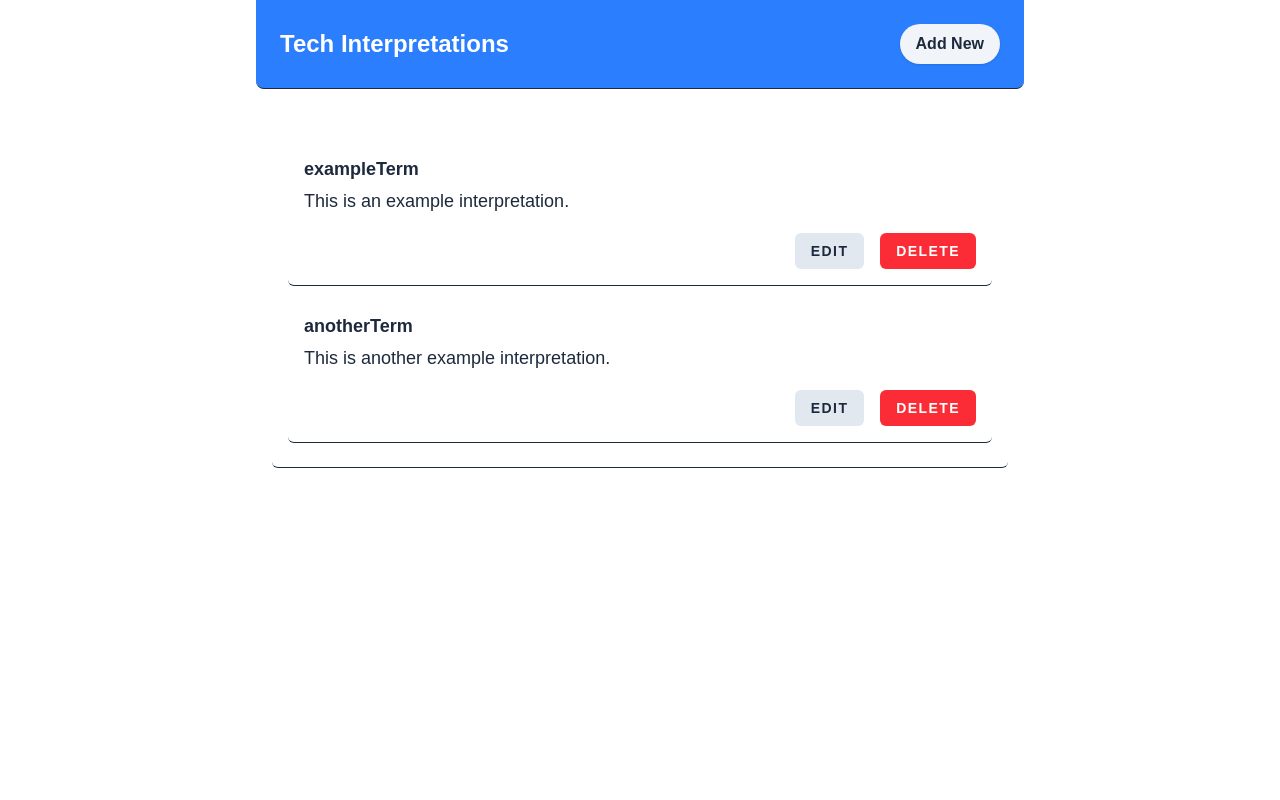
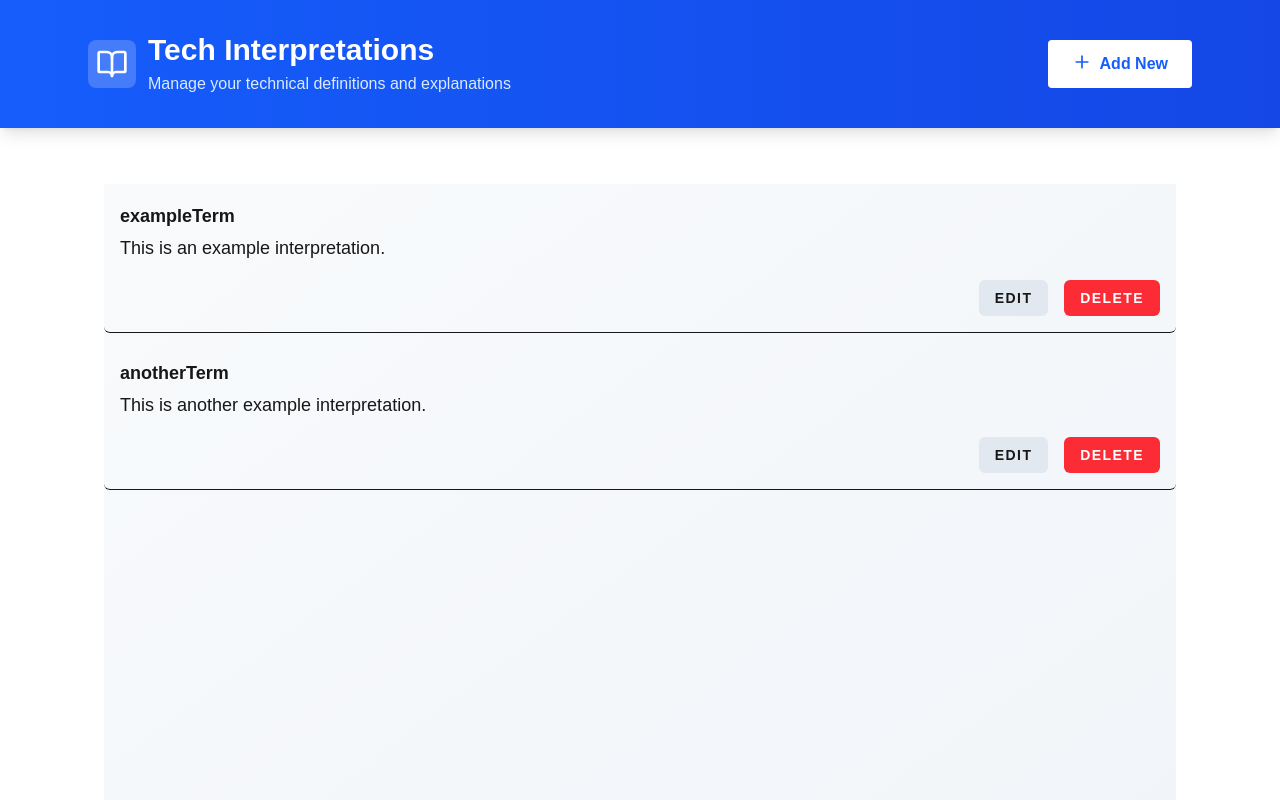
Before and after one commit to elamani-drawing/simple-nextjs-crud, a Next.js app: page / in a window 1280 px wide. Shown: the top 800 px of the page. Built offline with nearby package versions, Linux system fonts and the light colour scheme.

Commit message:
[ADD] - lucide-react, [EDIT] - design of layout

```diff
--- a/app/layout.tsx
+++ b/app/layout.tsx
@@ -2,6 +2,7 @@ import type { Metadata } from "next";
 import { Geist, Geist_Mono } from "next/font/google";
 import "./globals.css";
 import Link from "next/link";
+import { BookOpen, Plus } from "lucide-react";
 
 const geistSans = Geist({
   variable: "--font-geist-sans",
@@ -28,13 +29,26 @@ export default function RootLayout({
       <body
         className={`${geistSans.variable} ${geistMono.variable} antialiased`}
       >
-        <div className="max-w-3xl mx-auto text-slate-800">
-          <header className="p-6 border-b flex justify-between flex items-center bg-blue-500 rounded-bl-lg rounded-br-lg">
-            <Link href={'/'} className="text-2xl font-bold text-white"> Tech Interpretations</Link>
-            <Link href={'/create'} className="bg-slate-100 grid place-items-center py-2 px-4 rounded-full font-bold shadow"> Add New</Link>
-          </header>
-          <main className="p-4 text-lg"> {children}</main>
+        <div className="bg-gradient-to-r from-blue-600 to-blue-700 shadow-lg">
+          <div className="max-w-6xl mx-auto px-6 py-8">
+            <div className="flex items-center justify-between">
+              <div className="flex items-center gap-3">
+                <Link href={'/'} className="p-2 bg-white/20 rounded-lg">
+                  <BookOpen className="h-8 w-8 text-white" />
+                </Link>
+                <div>
+                  <h1 className="text-3xl font-bold text-white">Tech Interpretations</h1>
+                  <p className="text-blue-100 mt-1">Manage your technical definitions and explanations</p>
+                </div>
+              </div>
+              <Link href={'/create'} className="flex rounded-sm bg-white text-blue-600 hover:bg-blue-50 font-semibold px-6 py-3 h-auto"><Plus className="h-5 w-5 mr-2" /> Add New</Link>
+            </div>
+          </div>
         </div>
+
+      <div className="max-w-6xl mx-auto px-6 py-8">
+        <main className="p-4 text-lg"> {children}</main>
+      </div>
       </body>
     </html>
   );
--- a/app/page.tsx
+++ b/app/page.tsx
@@ -54,7 +54,7 @@ export default function Home() {
       {error && <p className="py-4 text-red-500 ">{error}</p>}
       {isLoading ? (<p className="py-4">Loading interpretations...</p>
       ) : interpretations?.length > 0 ? (
-        <div className="p-4 my-2 rounded-md border-b leading-8">
+       <div className="min-h-screen bg-gradient-to-br from-slate-50 to-slate-100">
           {
             interpretations?.map(interpretation => (
               <div key={interpretation.term} className="p-4 my-2 rounded-md border-b leading-8">
@@ -69,6 +69,7 @@ export default function Home() {
                   </button>
                 </div>
               </div>
+
             ))
           }
         </div>
```
Also changed, not shown: package.json (+6 -5 lines), 1 other file (tests, documents, lock files or other folders).
